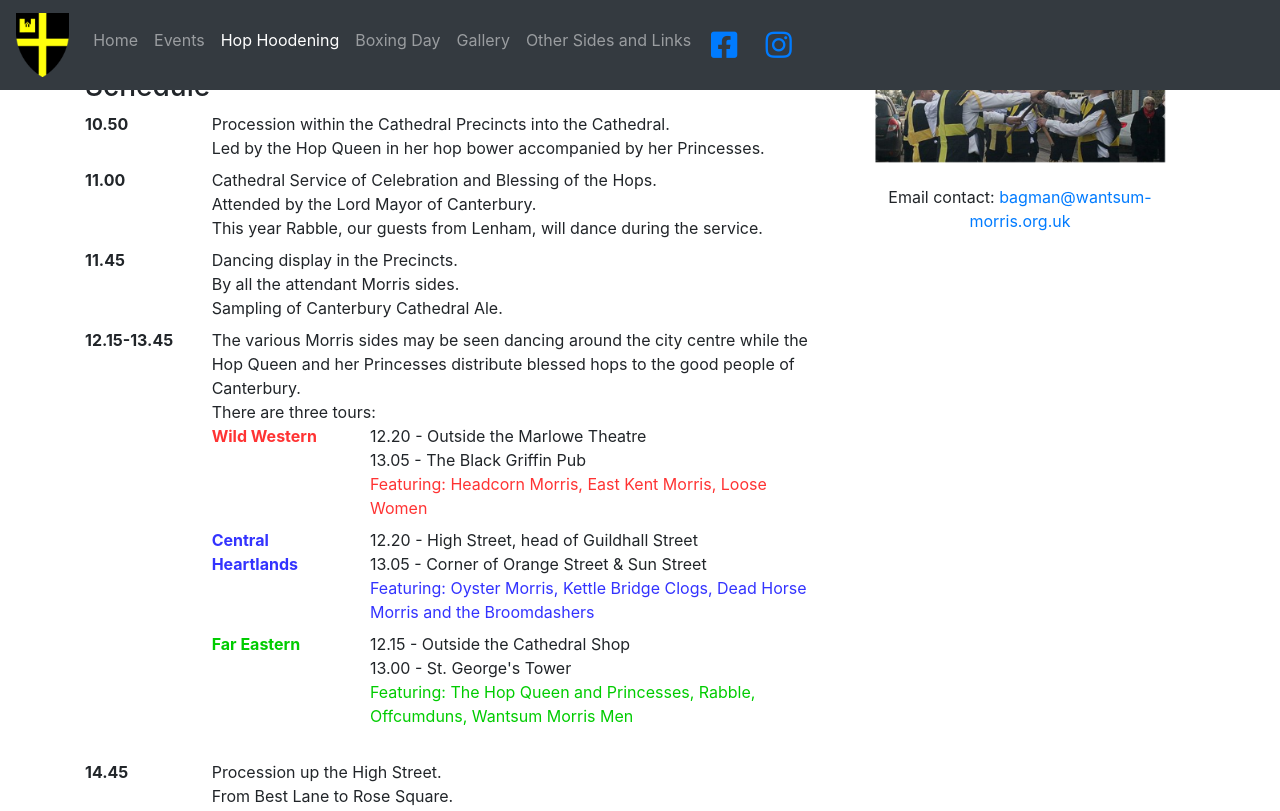
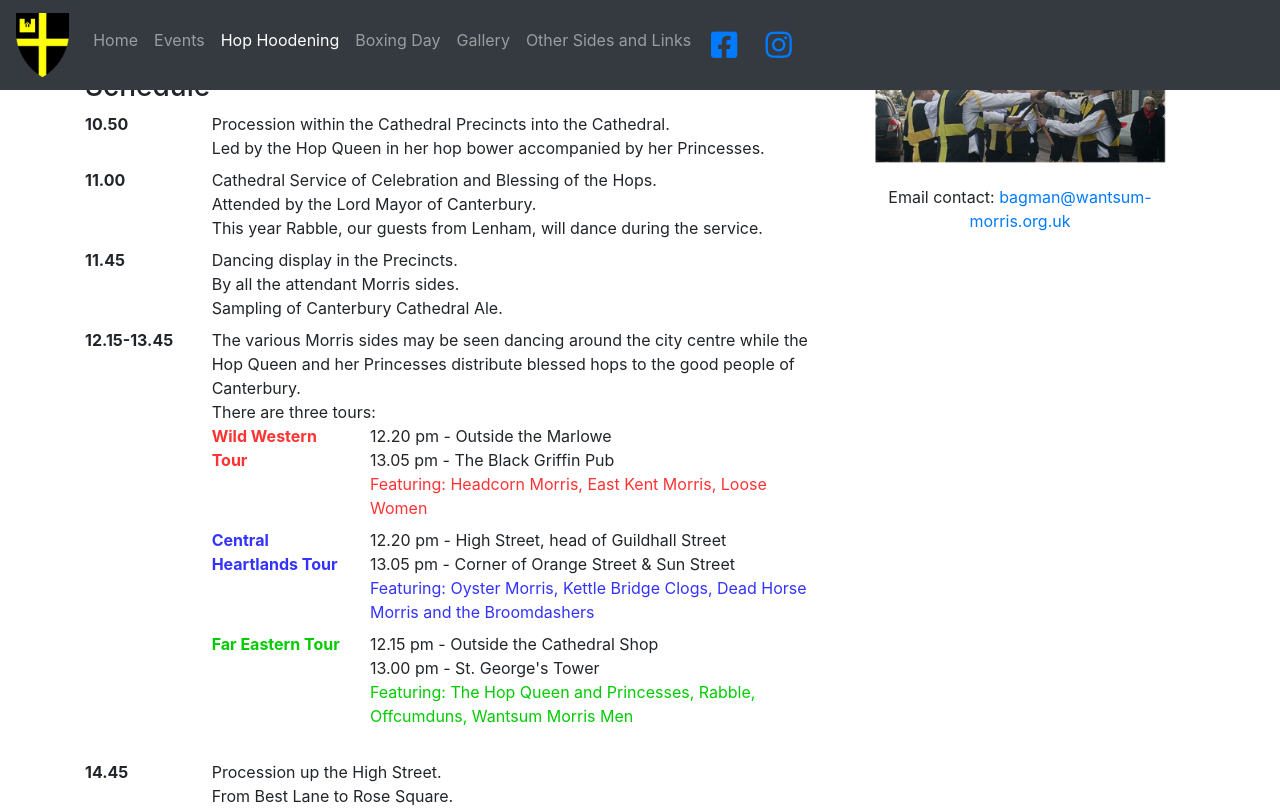
Before and after one commit to danwatford/wantsum-morris, a Jekyll site: the page built from hop-hoodening/schedule/index.html, in a window 1280 px wide and 1400 px high, scrolled down 274 px. Shown: the top 811 px of the window. Built offline with Jekyll 4.4.1, drawn with Linux system fonts in a browser that asks for light colours; nearby versions of some CDN libraries.

Commit message:
Tour listings on schedule page generated from hop-hoodening-tours data.

```diff
--- a/_data/hop-hoodening-tours.yml
+++ b/_data/hop-hoodening-tours.yml
@@ -1,6 +1,5 @@
 - name: Wild Western
   sides: Headcorn Morris, East Kent Morris, Loose Women
-  icon: tourWest
   colour: "#FF3333"
   fa-class: fas fa-beer
   points:
@@ -15,7 +14,6 @@
 
 - name: Central Heartlands
   sides: Oyster Morris, Kettle Bridge Clogs, Dead Horse Morris and the Broomdashers
-  icon: tourCentral
   colour: "#3333FF"
   fa-class: fas fa-beer
   points:
@@ -30,7 +28,6 @@
 
 - name: Far Eastern
   sides: The Hop Queen and Princesses, Rabble, Offcumduns, Wantsum Morris Men
-  icon: tourEast
   colour: "#00cc00"
   fa-class: fas fa-beer
   points:
--- a/css/wantsum-morris.css
+++ b/css/wantsum-morris.css
@@ -41,16 +41,6 @@
     opacity: 0.7;
 }
 
-.tour-1 {
-    color: #FF3333;
-}
-.tour-2 {
-    color: #3333FF;
-}
-.tour-3 {
-    color: #00cc00;
-}
-
 .tourIcon {
     text-align: center; /* Horizontally center the text (icon) */
     line-height: 40px; /* Vertically center the text (icon) */
--- a/hop-hoodening/schedule/index.html
+++ b/hop-hoodening/schedule/index.html
@@ -37,24 +37,15 @@
 
         <div>There are three tours:</div>
         <dl class="row">
-            <dt class="col-sm-3 tour-1">Wild Western</dt>
+            {% for tour in site.data.hop-hoodening-tours %}
+            <dt class="col-sm-3" style="color: {{tour.colour}}">{{tour.name}} Tour</dt>
             <dd class="col-sm-9">
-                <div>12.20 - Outside the Marlowe Theatre</div>
-                <div>13.05 - The Black Griffin Pub</div>
-                <div class="tour-1">Featuring: Headcorn Morris, East Kent Morris, Loose Women</div>
+                {% for point in tour.points %}
+                <div>{{point.time}} - {{point.description}}</div>
+                {% endfor %}
+                <div style="color: {{tour.colour}}">Featuring: {{tour.sides}}</div>
             </dd>
-            <dt class="col-sm-3 tour-2">Central Heartlands</dt>
-            <dd class="col-sm-9">
-                <div>12.20 - High Street, head of Guildhall Street</div>
-                <div>13.05 - Corner of Orange Street & Sun Street</div>
-                <div class="tour-2">Featuring: Oyster Morris, Kettle Bridge Clogs, Dead Horse Morris and the Broomdashers</div>
-            </dd>
-            <dt class="col-sm-3 tour-3">Far Eastern</dt>
-            <dd class="col-sm-9">
-                <div>12.15 - Outside the Cathedral Shop</div>
-                <div>13.00 - St. George's Tower</div>
-                <div class="tour-3">Featuring: The Hop Queen and Princesses, Rabble, Offcumduns, Wantsum Morris Men</div>
-            </dd>
+            {% endfor %}
         </dl>
     </dd>
     <dt class="col-sm-2">14.45</dt>
```
